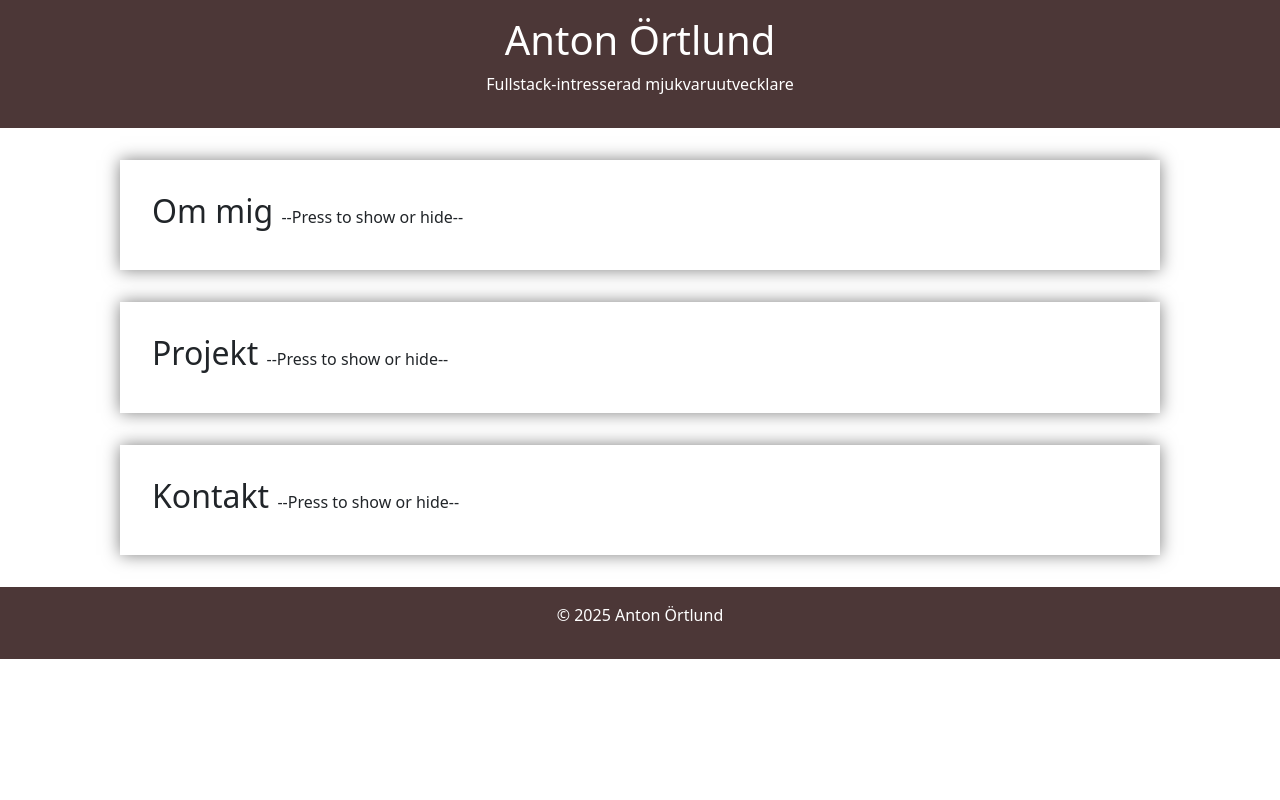
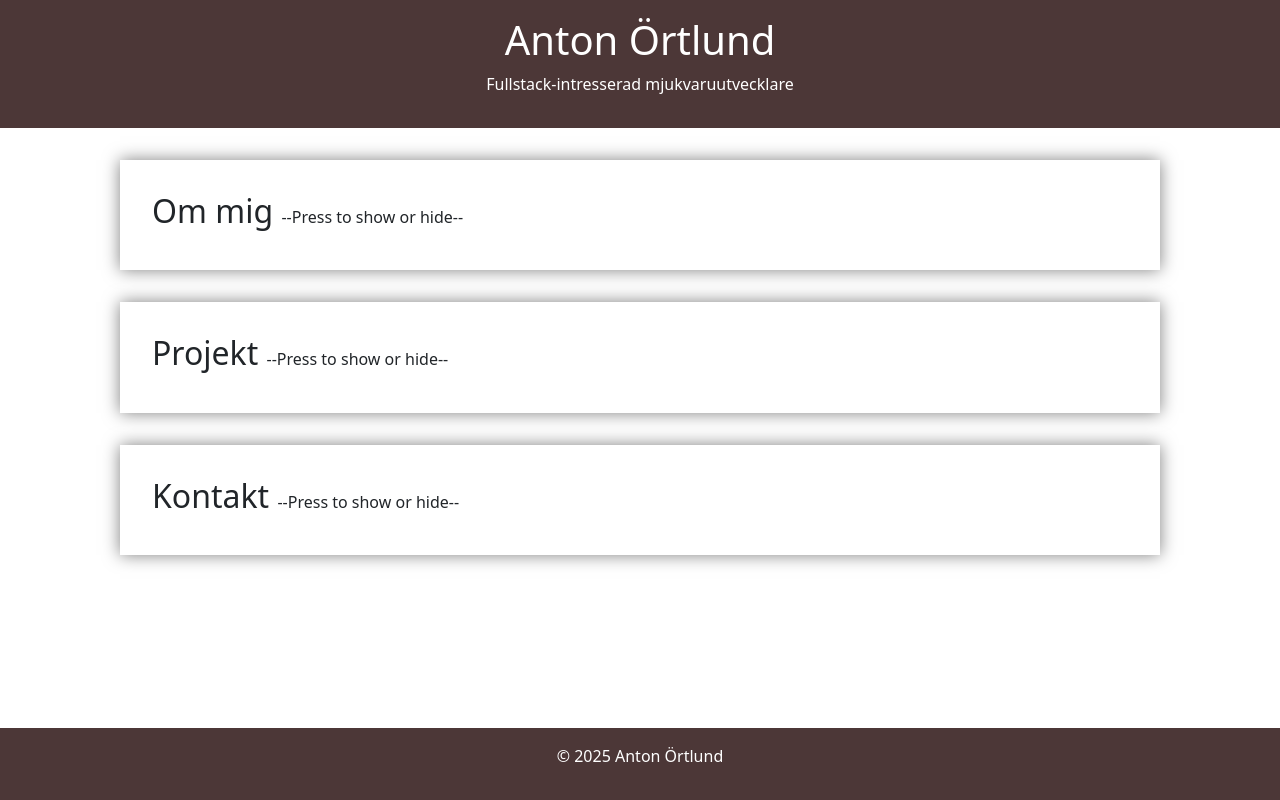
Before and after one commit to Polersen/SimpleWebsite, a PHP site: page / in a window 1280 px wide. Run offline with PHP 8.4, Linux system fonts and the light colour scheme.

Commit message:
footer is now stuck to the bottom

```diff
--- a/index.html
+++ b/index.html
@@ -15,6 +15,7 @@
         <p>Fullstack-intresserad mjukvaruutvecklare</p>
     </header>
 
+    <main>
         <section>
             <h2 class="toggleHeader" data-target="about">Om mig <span class="toggleHeader" data-target="about" style="font-size: 0.5em;">--Press to show or hide--</span></h2>
             <p id="about" style="display: none;">Jag är en snart nyexaminerad mjukvaruutvecklare med ett stort intresse för fullstack-utveckling. Jag gillar utmaningen med att försöka få koden i bakgrunden att leverera rätt resultat till koden i framdelen.
@@ -59,6 +60,7 @@
                 <p>LinkedIn: <a href="https://www.linkedin.com/in/anton-%C3%B6rtlund-6138b133b/">Klicka här!</a></p>
             </div>
         </section>
+    </main>
 
     <footer>
         <p>&copy; 2025 Anton Örtlund</p>
--- a/styles/style.css
+++ b/styles/style.css
@@ -1,16 +1,20 @@
-body {
-    font-family: Arial, sans-serif;
+html, body {
+    height: 100%;
     margin: 0;
     padding: 0;
+}
+
+body {
+    display: flex;
+    flex-direction: column;
+    font-family: Arial, sans-serif;
     background-color: #f4f4f4;
 }
 
-header {
-    background: #4c3737;
-    color: white;
-    padding: 1em;
-    text-align: center;
+main {
+    flex: 1;
 }
+
 
 section {
     max-width: 65em;
@@ -22,7 +26,7 @@ section {
 
 h2 { color: #333; }
 
-footer {
+header, footer {
     text-align: center;
     padding: 1em;
     background: #4c3737;
```
Lines whose indentation alone changed are shown as unchanged.
